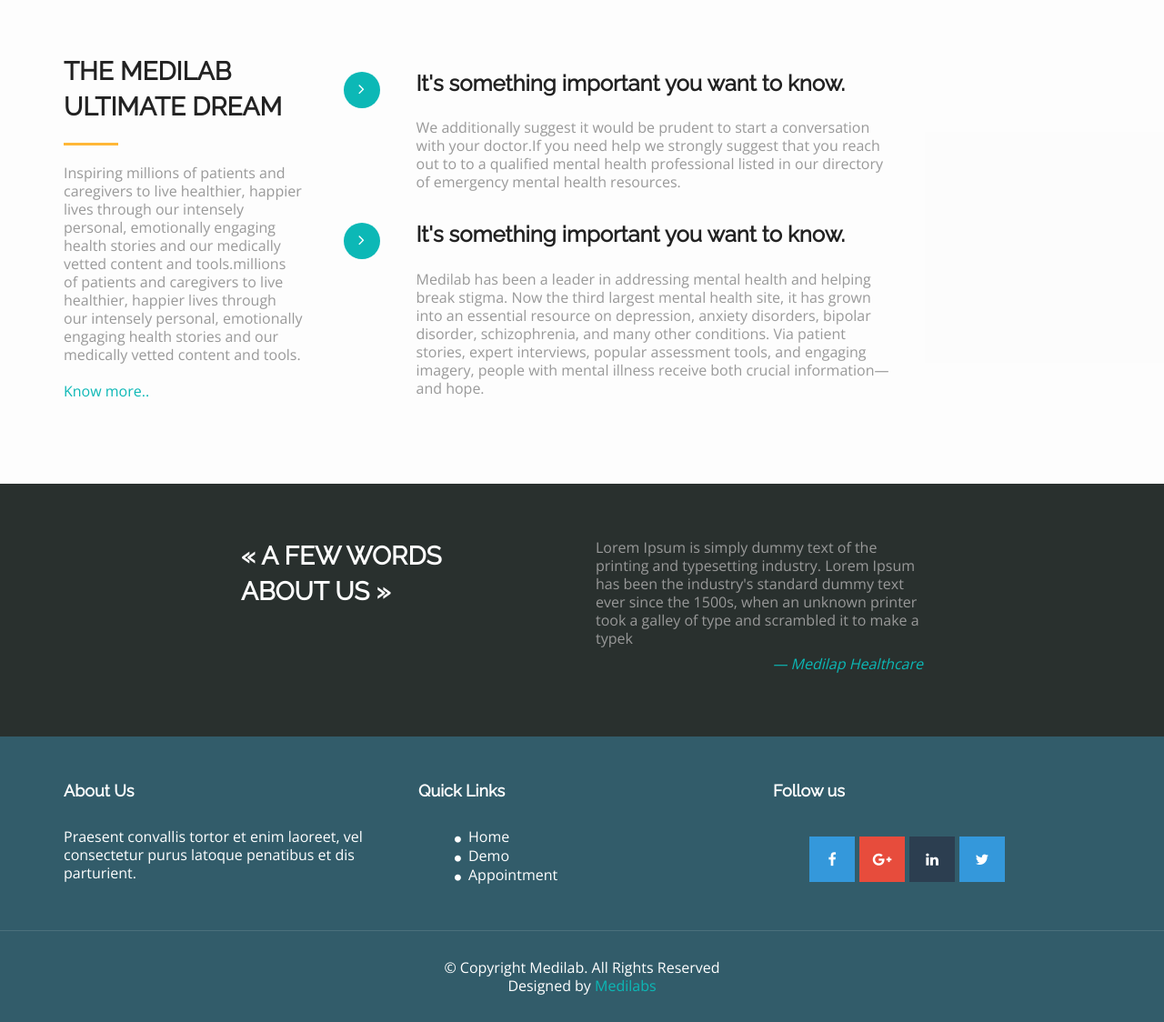
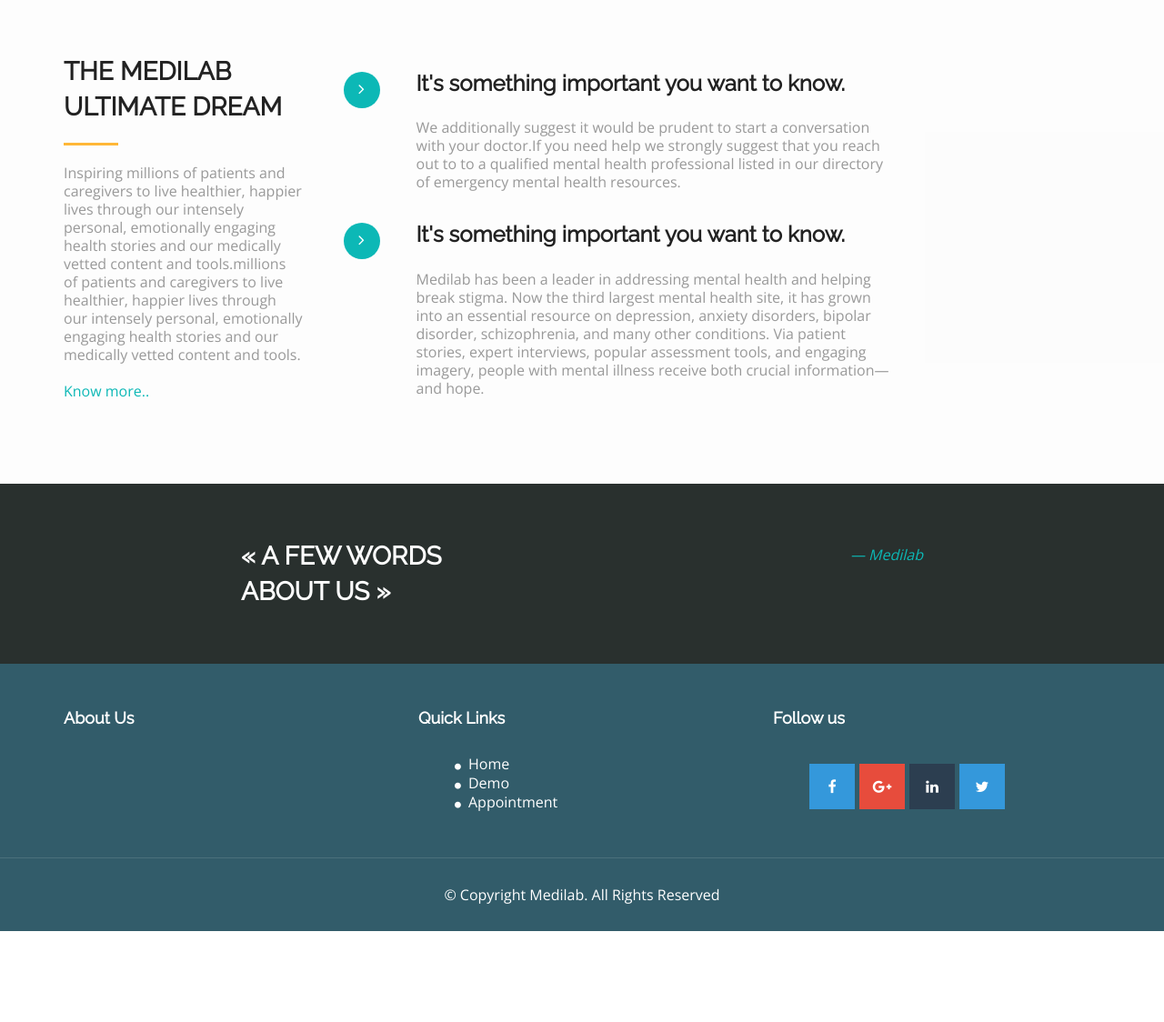
Before and after one commit to yash-077/Mental-health-detector, a Python web app: template templates/error.html in a window 1280 px wide. Shown: the part 1888-3012 px from the top of the page at 91% size. After the commit the page ends 2912 px from the top, so only its background shows below. Run offline with Jinja, Linux system fonts and the light colour scheme; the template is opened without the code that fills it, so the values that code supplies are empty; some web fonts are replaced.

Commit message:
Update error.html

```diff
--- a/templates/error.html
+++ b/templates/error.html
@@ -425,8 +425,8 @@
           <h2 class="section-title white lg-line">« A few words<br> about us »</h2>
         </div>
         <div class="col-md-4 col-sm-5">
-          Lorem Ipsum is simply dummy text of the printing and typesetting industry. Lorem Ipsum has been the industry's standard dummy text ever since the 1500s, when an unknown printer took a galley of type and scrambled it to make a typek
-          <p class="text-right text-primary"><i>— Medilap Healthcare</i></p>
+
+          <p class="text-right text-primary"><i>— Medilab </i></p>
         </div>
         <div class="col-md-2"></div>
       </div>
@@ -443,9 +443,7 @@
             <div class="ftr-tle">
               <h4 class="white no-padding">About Us</h4>
             </div>
-            <div class="info-sec">
-              <p>Praesent convallis tortor et enim laoreet, vel consectetur purus latoque penatibus et dis parturient.</p>
-            </div>
+
           </div>
           <div class="col-md-4 col-sm-4 marb20">
             <div class="ftr-tle">
@@ -480,10 +478,7 @@
         <div class="row">
           <div class="col-md-12 text-center">
             © Copyright Medilab. All Rights Reserved
-            <div class="credits">
 
-              Designed by <a href="https://medilabs.com/">Medilabs</a>
-            </div>
           </div>
         </div>
       </div>
```
